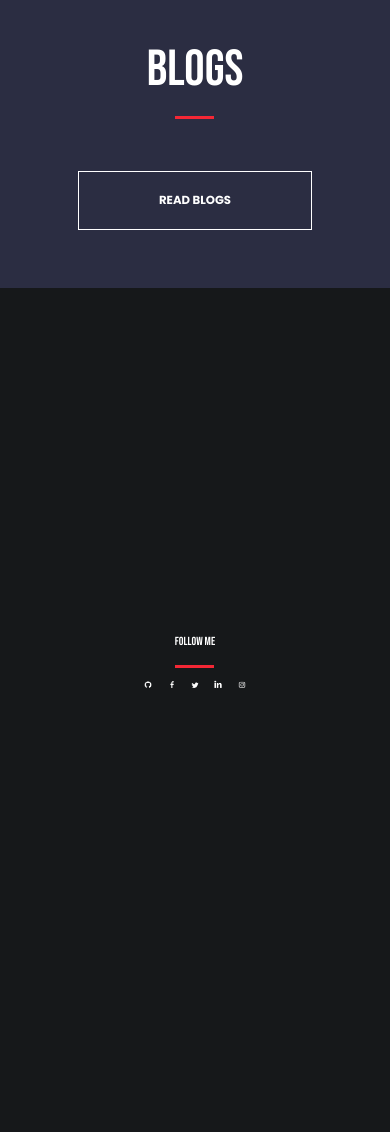
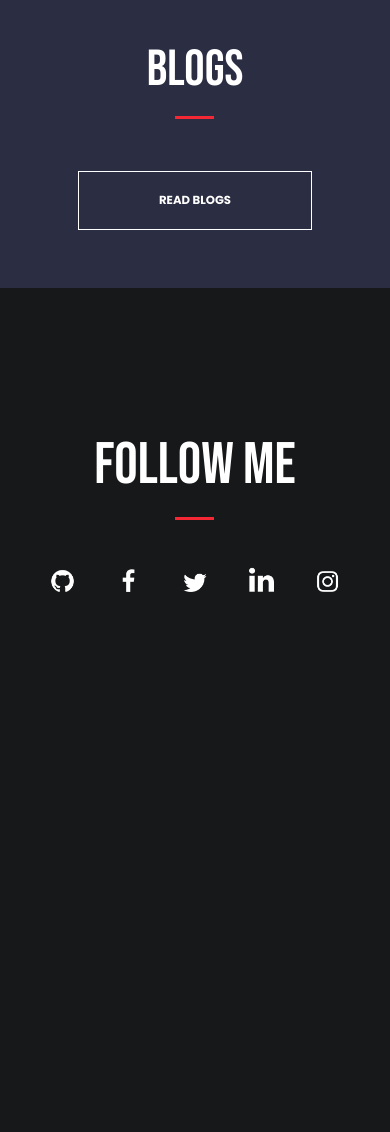
Before and after one commit to anshumanpattnaik/my-portfolio, a Django app: template templates/index.html in a window 390 px wide. Shown: the part 1882-3014 px from the top of the page. After the commit the page ends 2474 px from the top, so only its background shows below. Run offline with Django 4.2, Linux system fonts and the light colour scheme; the template is opened without the code that fills it, so the values that code supplies are empty.

Commit message:
Footer mobile support

```diff
--- a/app/static/css/styles.css
+++ b/app/static/css/styles.css
@@ -777,4 +777,39 @@ label {
         margin-top: 0.5em;
         border: 1.5px solid #FFFFFF;
     }
+    .footer {
+        height: 70vh;
+    }
+    .footer > .container {
+        height: 60vh;
+    }
+    .footer > .container > .follow-me {
+        font-size: 15vw;
+    }
+    .footer > .container > .social-media {
+        height: 10vw;
+        display: flex;
+        align-items: center;
+        justify-content: center;
+        margin-top: 10vw;
+    }
+    .footer > .container > .social-media > img {
+        width: 7vw;
+        height: 7vw;
+        margin: 5vw;
+        cursor: pointer;
+    }
+    .footer > .container > .email {
+        font-size: 4vw;
+        margin-top: 10vw;
+    }
+    .footer > .copyrights {
+        height: 10vh;
+        display: flex;
+        align-items: center;
+        justify-content: center;
+    }
+    .footer > .copyrights > p {
+        font-size: 3vw;
+    }
 }
```
